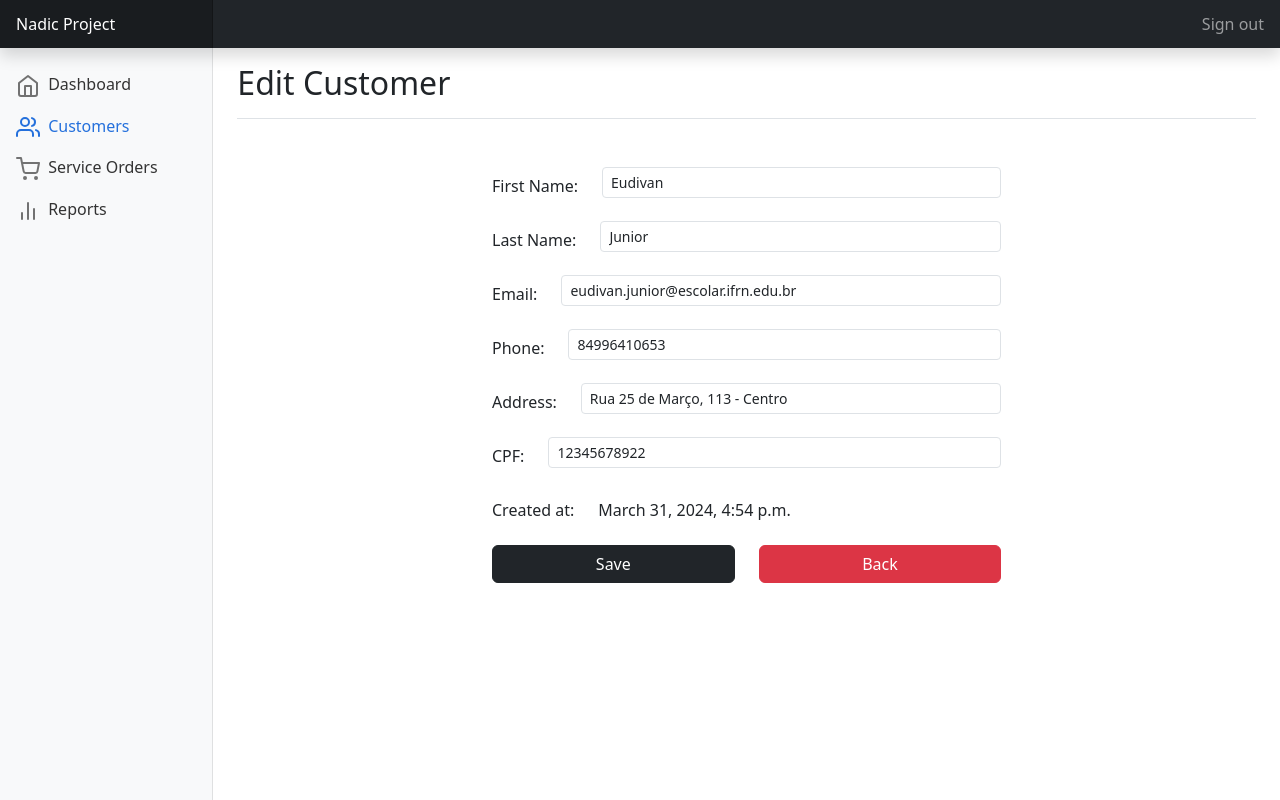
After one commit to eudivanmelo/nadicprojectv2, a Django app: page /crm/customers/edit/3/ in a window 1280 px wide. The commit adds this page. Run offline with Django 5.2, Linux system fonts and the light colour scheme; a user stored in the database is signed in; data comes from the database, SQL or seed files in the repository; both versions use the stored data as it was after the commit.

Commit message:
gerenciamento de clientes finalizado

```diff
--- /dev/null
+++ b/pcfix_crm/crm/forms.py
@@ -0,0 +1,10 @@
+from django import forms
+from .models import Customer
+
+class CustomerSearchForm(forms.Form):
+    search_query = forms.CharField(label='Search', max_length=100)
+
+class CustomerForm(forms.ModelForm):
+    class Meta:
+        model = Customer
+        fields = ["first_name", "last_name", "email", "phone", "address", "cpf"]
--- a/pcfix_crm/crm/models.py
+++ b/pcfix_crm/crm/models.py
@@ -25,7 +25,7 @@ class Customer(models.Model):
                               help_text="Phone number of the customer.")
     address = models.CharField(max_length=200,
                                 help_text="Address of the customer.")
-    cpf = models.CharField(max_length=11,
+    cpf = models.CharField(max_length=11, unique=True,
                             help_text="CPF number of the customer.")
     created_at = models.DateTimeField(auto_now_add=True,
                                        help_text="Date and time when the customer record was created.")
--- /dev/null
+++ b/pcfix_crm/crm/templates/customers/customer_edit.html
@@ -0,0 +1,126 @@
+{% extends "../utils/base.html" %}
+{% load static %}
+
+{% block main %}
+
+    <div class="d-flex justify-content-between flex-wrap flex-md-nowrap align-items-center pt-3 pb-2 mb-3 border-bottom">
+        <h1 class="h2">Edit Customer</h1>
+    </div>
+
+    <form class="" method="post">
+        {% csrf_token %}
+
+        <div class="w-50 mt-5 m-auto" style="min-width: 300px;">
+            <div class="row mb-3">
+                <label for="inputFirstName" class="col-auto col-form-label">First Name:</label>
+                <div class="col">
+                    <input placeholder="First Name"
+                            value="{% if form.first_name.value %}{{ form.first_name.value }}{% endif %}"
+                            name="first_name" type="text"
+                            class="form-control form-control-sm {% if form.first_name.errors %}is-invalid{% endif %}"
+                            id="inputFirstName">
+
+                    {% for error in form.first_name.errors %}
+                        <div class="invalid-feedback">{{ error }}</div>
+                    {% endfor %}
+                </div>
+            </div>
+
+            <div class="row mb-3">
+                <label for="inputLastName" class="col-auto col-form-label">Last Name:</label>
+                <div class="col">
+                    <input placeholder="Last Name"
+                            value="{% if form.last_name.value %}{{ form.last_name.value }}{% endif %}"
+                            name="last_name" type="text"
+                            class="form-control form-control-sm {% if form.last_name.errors %}is-invalid{% endif %}"
+                            id="inputLastName">
+
+                    {% for error in form.last_name.errors %}
+                        <div class="invalid-feedback">{{ error }}</div>
+                    {% endfor %}
+                </div>
+            </div>
+
+            <div class="row mb-3">
+                <label for="inputEmail" class="col-auto col-form-label">Email:</label>
+                <div class="col">
+                    <input placeholder="example@example.com"
+                            value="{% if form.email.value %}{{ form.email.value }}{% endif %}"
+                            name="email" type="email"
+                            class="form-control form-control-sm {% if form.email.errors %}is-invalid{% endif %}"
+                            id="inputEmail">
+
+                    {% for error in form.email.errors %}
+                        <div class="invalid-feedback">{{ error }}</div>
+                    {% endfor %}
+                </div>
+            </div>
+
+            <div class="row mb-3">
+                <label for="inputPhone" class="col-auto col-form-label">Phone:</label>
+                <div class="col">
+                    <input placeholder="Only numbers (DDD+Number)"
+                            value="{% if form.phone.value %}{{ form.phone.value }}{% endif %}"
+                            name="phone" type="text"
+                            class="form-control form-control-sm {% if form.phone.errors %}is-invalid{% endif %}"
+                            id="inputPhone">
+
+                    {% for error in form.address.errors %}
+                        <div class="invalid-feedback">{{ error }}</div>
+                    {% endfor %}
+                </div>
+            </div>
+
+            <div class="row mb-3">
+                <label for="inputAddress" class="col-auto col-form-label">Address:</label>
+                <div class="col">
+                    <input placeholder="Main Street, 887 - Downtown | Chicago"
+                            value="{% if form.address.value %}{{ form.address.value }}{% endif %}"
+                            name="address" type="text"
+                            class="form-control form-control-sm {% if form.address.errors %}is-invalid{% endif %}"
+                            id="inputAddress">
+
+                    {% for error in form.address.errors %}
+                        <div class="invalid-feedback">{{ error }}</div>
+                    {% endfor %}
+                </div>
+            </div>
+
+            <div class="row mb-3">
+                <label for="inputCPF" class="col-auto col-form-label">CPF:</label>
+                <div class="col">
+                    <input placeholder="Only numbers"
+                            value="{% if form.cpf.value %}{{ form.cpf.value }}{% endif %}"
+                            name="cpf" type="text"
+                            class="form-control form-control-sm {% if form.cpf.errors %}is-invalid{% endif %}"
+                            id="inputCPF" maxlength="11">
+
+                    {% for error in form.cpf.errors %}
+                        <div class="invalid-feedback">{{ error }}</div>
+                    {% endfor %}
+                </div>
+            </div>
+
+            <div class="row mb-3">
+                <label for="inputCreated_at" class="col-auto col-form-label">Created at:</label>
+                <div class="col">
+                    <input value="{{ customer.created_at }}"
+                            type="text"
+                            class="form-control-plaintext"
+                            id="inputCreated_at" readonly>
+                </div>
+            </div>
+
+            <div class="row mb-3">
+                <div class="col-6">
+                    <button type="submit" class="btn btn-dark w-100">Save</button>
+                </div>
+
+                <div class="col">
+                    <a class="btn btn-danger w-100" href="{% url "customers" %}">Back</a>
+                </div>
+            </div>
+        </div>
+    </form>
+
+{% endblock main %}
--- a/pcfix_crm/crm/templates/utils/base.html
+++ b/pcfix_crm/crm/templates/utils/base.html
@@ -41,7 +41,7 @@
                                 </a>
                             </li>
                             <li class="nav-item">
-                                <a class="nav-link {% if active_page == "Customers" %}active{% endif %}" href="#">
+                                <a class="nav-link {% if active_page == "Customers" %}active{% endif %}" href="{% url "customers" %}">
                                     <svg xmlns="http://www.w3.org/2000/svg" width="24" height="24" viewBox="0 0 24 24" fill="none" stroke="currentColor" stroke-width="2" stroke-linecap="round" stroke-linejoin="round" class="feather feather-users" aria-hidden="true">
                                         <path d="M17 21v-2a4 4 0 0 0-4-4H5a4 4 0 0 0-4 4v2"></path>
                                         <circle cx="9" cy="7" r="4"></circle>
@@ -76,6 +76,21 @@
                 </nav>
 
                 <main class="col-md-9 ms-sm-auto col-lg-10 px-md-4">
+
+                    {% for message in messages %}
+                        {% if message.tags == 'error' %}
+                            <div class="alert alert-danger alert-dismissible fade show mt-4" role="alert">
+                                {{message}}
+                                <button type="button" class="btn-close" data-bs-dismiss="alert" aria-label="Close"></button>
+                            </div>
+                        {% else %}
+                            <div class="alert alert-{{message.tags}} alert-dismissible fade show mt-4" role="alert">
+                                {{message}}
+                                <button type="button" class="btn-close" data-bs-dismiss="alert" aria-label="Close"></button>
+                            </div>
+                        {% endif %}
+                    {% endfor %}
+
                     {% block main %}
                     {% endblock main %}
                 </main>
--- a/pcfix_crm/crm/urls.py
+++ b/pcfix_crm/crm/urls.py
@@ -3,4 +3,12 @@ from . import views
 
 urlpatterns = [
     path('', views.dashboard_view, name='dashboard'),
+    # Página de gerenciamento dos clientes
+    path('customers/', views.customers_view, name='customers'),
+    path('customers/new/', views.customer_new_view, name='new_customer'),
+    path('customers/details/<int:customer_id>/', views.customer_details_view, name='details_customer'),
+    path('customers/edit/<int:customer_id>/', views.customer_edit_view, name='edit_customer'),
+    path('customers/delete/<int:customer_id>/', views.customer_delete_view, name='delete_customer')
+
+
 ]
--- a/pcfix_crm/crm/views.py
+++ b/pcfix_crm/crm/views.py
@@ -1,8 +1,12 @@
 from django.contrib.auth.decorators import login_required
 from django.contrib.auth.forms import AuthenticationForm
 from django.contrib.auth import login, logout
+from django.contrib import messages
 from django.http import HttpRequest
 from django.shortcuts import render, redirect
+from django.db.models import Q
+
+from .forms import CustomerSearchForm, CustomerForm
 from .utils import log_message, count_ordersDelayed, count_ordersEarning, generate_weekly_report
 from .models import Customer, ServiceOrder
 
@@ -75,17 +79,233 @@ def home_view(request: HttpRequest):
     # Redireciona para a página inicial do CRM.
     return redirect('dashboard')
 
+@login_required
 def dashboard_view(request: HttpRequest):
+    """
+    Exibe o painel de controle do usuário autenticado.
+
+    Requerimentos:
+        O usuário deve estar autenticado.
+
+    Args:
+        request (HttpRequest): O objeto HttpRequest contendo os dados da solicitação HTTP.
+
+    Returns:
+        HttpResponse: Uma resposta HTTP renderizada com o painel de controle.
+    """
+    # Inicializa o contexto com a página ativa como "Dashboard"
     context = {'active_page': "Dashboard"}
 
+    # Recupera todos os clientes do banco de dados e os adiciona ao contexto
     customers = Customer.objects.all()
     context.update({'customers': customers})
 
+    # Recupera todas as ordens de serviço do banco de dados e as adiciona ao contexto
     serviceorders = ServiceOrder.objects.all()
     context.update({'serviceorders': serviceorders})
 
+    # Conta o número de ordens de serviço atrasadas e as adiciona ao contexto
     context.update({'orderdelayed': count_ordersDelayed(ServiceOrder.objects.filter(status__in=['budgeting', 'approved_budget', 'under_maintenance']), 48)})
+
+    # Calcula o total de ganhos de todas as ordens de serviço entregues e as adiciona ao contexto
     context.update({'totalearnings': count_ordersEarning(ServiceOrder.objects.filter(status='delivered'))})
+
+    # Gera e adiciona os dados do relatório semanal ao contexto
     context.update({'data_dashboard': generate_weekly_report()})
 
+    # Renderiza o template 'dashboard.html' com o contexto e retorna a resposta HTTP
     return render(request, 'dashboard.html', context)
+
+@login_required
+def customers_view(request: HttpRequest):
+    """
+    Exibe uma lista de clientes e permite a pesquisa por clientes.
+
+    Requerimentos:
+        O usuário deve estar autenticado.
+
+    Args:
+        request (HttpRequest): O objeto HttpRequest contendo os dados da solicitação HTTP.
+
+    Returns:
+        HttpResponse: Uma resposta HTTP renderizada com a lista de clientes.
+    """
+    # Passa o contexto inicial da página
+    context = {'active_page': "Customers"}
+
+    # Inicializa um formulário de pesquisa de cliente com os dados da solicitação GET
+    search_form = CustomerSearchForm(request.GET)
+    context.update({'search_form': search_form})
+
+    # Recupera todos os clientes do banco de dados
+    customers = Customer.objects.all()
+
+    # Se o formulário de pesquisa for válido e uma consulta de pesquisa for fornecida
+    if search_form.is_valid() and search_form.cleaned_data['search_query']:
+        search_query = search_form.cleaned_data['search_query']
+        # Filtra os clientes com base na consulta de pesquisa
+        customers = customers.filter(
+            Q(first_name__icontains=search_query) |
+            Q(last_name__icontains=search_query) |
+            Q(cpf__icontains=search_query)
+        )
+
+    # Adiciona os clientes filtrados ou todos os clientes ao contexto
+    context.update({'customers': customers})
+
+    # Renderiza o template 'customers/customers_list.html' com o contexto e retorna a resposta HTTP
+    return render(request, 'customers/customers_list.html', context)
+
+@login_required
+def customer_new_view(request: HttpRequest):
+    """
+    Exibe um formulário para adicionar um novo cliente e processa o envio do formulário.
+
+    Requerimentos:
+        O usuário deve estar autenticado.
+
+    Args:
+        request (HttpRequest): O objeto HttpRequest contendo os dados da solicitação HTTP.
+
+    Returns:
+        HttpResponse: Uma resposta HTTP renderizada com o formulário para adicionar um novo cliente ou redireciona para a página de clientes após a adição bem-sucedida de um novo cliente.
+    """
+    if request.method == 'POST':
+        # Se o método da solicitação for POST, cria um formulário para adicionar um novo cliente com os dados fornecidos
+        form = CustomerForm(request.POST)
+        if form.is_valid():
+            # Se o formulário for válido, salva os dados do novo cliente
+            form.save()
+            # Exibe uma mensagem de sucesso e redireciona para a página de clientes
+            messages.success(request, "New client added successfully")
+            return redirect('customers')
+    else:
+        # Se o método da solicitação não for POST, cria um formulário vazio para adicionar um novo cliente
+        form = CustomerForm()
+
+    # Define o contexto com a página ativa definida como "Customers" e o formulário para adicionar um novo cliente
+    context = {'active_page': 'Customers',
+               'form': form}
+
+    # Renderiza o template 'customers/new_customer.html' com o contexto e retorna a resposta HTTP
+    return render(request, "customers/new_customer.html", context)
+
+@login_required
+def customer_details_view(request: HttpRequest, customer_id: int):
+    """
+    Exibe os detalhes de um cliente específico, incluindo todas as ordens de serviço associadas a esse cliente.
+
+    Requerimentos:
+        O usuário deve estar autenticado.
+
+    Args:
+        request (HttpRequest): O objeto HttpRequest contendo os dados da solicitação HTTP.
+        customer_id (int): O ID do cliente cujos detalhes devem ser exibidos.
+
+    Returns:
+        HttpResponse: Uma resposta HTTP renderizada com os detalhes do cliente e todas as ordens de serviço associadas.
+    """
+    # Verifica se o cliente com o ID fornecido existe no banco de dados
+    if Customer.objects.filter(id=customer_id).exists():
+        # Se o cliente existe, recupera o objeto do cliente e todas as ordens de serviço associadas a ele
+        customer = Customer.objects.get(id=customer_id)
+        services = ServiceOrder.objects.filter(client=customer)
+    else:
+        # Se o cliente não existe, exibe uma mensagem de erro e redireciona de volta para a página de clientes
+        messages.error(request, "Reported customer not found")
+        return redirect('customers')
+
+    # Define o contexto com a página ativa definida como "Customers", o objeto do cliente e todas as ordens de serviço associadas
+    context = {'active_page': 'Customers',
+               'customer': customer,
+               'services': services}
+
+    # Renderiza o template 'customers/customer_details.html' com o contexto e retorna a resposta HTTP
+    return render(request, "customers/customer_details.html", context)
+
+@login_required
+def customer_edit_view(request: HttpRequest, customer_id: int):
+    """
+    Exibe um formulário para editar os detalhes de um cliente existente e processa a atualização dos detalhes do cliente.
+
+    Requerimentos:
+        O usuário deve estar autenticado.
+
+    Args:
+        request (HttpRequest): O objeto HttpRequest contendo os dados da solicitação HTTP.
+        customer_id (int): O ID do cliente cujos detalhes devem ser editados.
+
+    Returns:
+        HttpResponse: Uma resposta HTTP renderizada com o formulário para editar os detalhes do cliente ou redireciona para a página de clientes após a atualização bem-sucedida dos detalhes do cliente.
+    """
+    # Verifica se o cliente com o ID fornecido existe no banco de dados
+    if not Customer.objects.filter(id=customer_id).exists():
+        # Se o cliente não existe, exibe uma mensagem de erro e redireciona de volta para a página de clientes
+        messages.error(request, "Reported customer not found")
+        return redirect('customers')
+
+    # Recupera o objeto do cliente
+    customer = Customer.objects.get(id=customer_id)
+
+    if request.method == 'POST':
+        # Se o método da solicitação for POST, isso significa que o formulário de edição foi enviado
+        # Cria um formulário preenchido com os dados atuais do cliente
+        form = CustomerForm(request.POST, instance=customer)
+        if form.is_valid():
+            # Se o formulário for válido, salva os dados atualizados do cliente
+            form.save()
+            # Exibe uma mensagem de sucesso e redireciona para a página de clientes
+            messages.success(request, 'Customer updated successfully.')
+            return redirect('customers')
+    else:
+        # Se o método da solicitação não for POST, isso significa que o formulário de edição ainda não foi enviado
+        # Cria um formulário preenchido com os dados atuais do cliente
+        form = CustomerForm(instance=customer)
+
+    # Define o contexto com a página ativa definida como "Customers", o objeto do cliente e o formulário de edição do cliente
+    context = {'active_page': 'Customers',
+               'customer': customer,
+               'form': form}
+
+    # Renderiza o template 'customers/customer_edit.html' com o contexto e retorna a resposta HTTP
+    return render(request, 'customers/customer_edit.html', context)
+
+
+@login_required
+def customer_delete_view(request: HttpRequest, customer_id: int):
+    """
+    Exibe um formulário para confirmar a exclusão de um cliente e processa a exclusão do cliente.
+
+    Requerimentos:
+        O usuário deve estar autenticado.
+
+    Args:
+        request (HttpRequest): O objeto HttpRequest contendo os dados da solicitação HTTP.
+        customer_id (int): O ID do cliente que deve ser excluído.
+
+    Returns:
+        HttpResponse: Uma resposta HTTP renderizada com o formulário para confirmar a exclusão do cliente ou redireciona para a página de clientes após a exclusão bem-sucedida do cliente.
+    """
+    # Verifica se o cliente com o ID fornecido existe no banco de dados
+    if not Customer.objects.filter(id=customer_id).exists():
+        # Se o cliente não existe, exibe uma mensagem de erro e redireciona de volta para a página de clientes
+        messages.error(request, "Reported customer not found")
+        return redirect('customers')
+
+    # Recupera o objeto do cliente
+    customer = Customer.objects.get(id=customer_id)
+
+    if request.method == 'POST':
+        # Se o método da solicitação for POST, isso significa que o formulário de exclusão foi enviado
+        # Exclui o cliente do banco de dados
+        customer.delete()
+        # Exibe uma mensagem de sucesso e redireciona para a página de clientes
+        messages.success(request, 'Customer deleted successfully.')
+        return redirect('customers')
+    else:
+        # Se o método da solicitação não for POST, isso significa que o formulário de confirmação de exclusão ainda não foi enviado
+        # Define o contexto com a página ativa definida como "Customers" e o objeto do cliente
+        context = {'active_page': 'Customers',
+                   'customer': customer}
+        # Renderiza o template 'customers/customer_delete.html' com o contexto e retorna a resposta HTTP
+        return render(request, 'customers/customer_delete.html', context)
```
Also changed, not shown: pcfix_crm/crm/templates/customers/customer_delete.html (added, +23 -0 lines), pcfix_crm/crm/templates/customers/customer_details.html (added, +88 -0 lines), pcfix_crm/crm/templates/customers/customers_list.html (added, +78 -0 lines), pcfix_crm/crm/templates/customers/new_customer.html (added, +117 -0 lines), pcfix_crm/crm/templates/dashboard.html (+15 -1 lines), pcfix_crm/crm/templatetags/custom_filters.py (added, +14 -0 lines), pcfix_crm/crm/migrations/0005_alter_customer_address_alter_customer_cpf_and_more.py (added), pcfix_crm/crm/templatetags/__init__.py (added), pcfix_crm/db.sqlite3.
